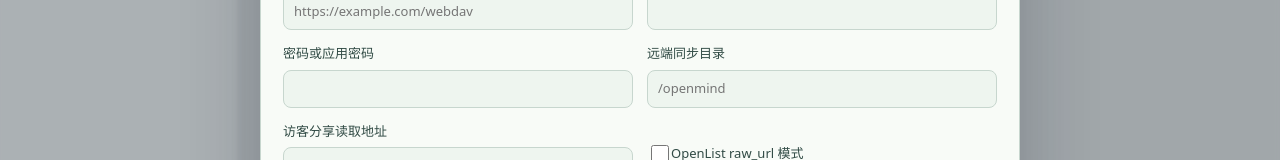
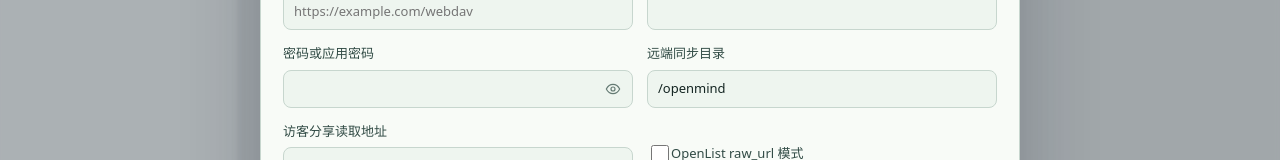
Before and after one commit to ming-log/OpenMind, a React (Vite) app: page / in a window 1280 px wide. Both pictures are taken after a click on the button 568 px from the left and 29 px from the top of the page. Shown: the part 203-363 px from the top of the page. Built offline with nearby package versions, Linux system fonts and the light colour scheme.

Commit message:
解决同步时无法同步外框及备注的BUG；优化设置初始值显示。

```diff
--- a/src/App.tsx
+++ b/src/App.tsx
@@ -724,6 +724,7 @@ function EditorApp() {
       commitDocument({
         ...documentState,
         root: parsed.root,
+        groupFrames: parsed.groupFrames,
         warnings: parsed.warnings,
       });
       setSelectedIds([parsed.root.id]);
@@ -733,12 +734,13 @@ function EditorApp() {
 
   function updateMarkdown(markdown: string): void {
     const parsed = parseMarkdown(markdown, documentState.fileName);
-    commitDocument(markDirty(documentState, markdown, parsed.root, parsed.warnings));
+    commitDocument(markDirty(documentState, markdown, parsed.root, parsed.warnings, parsed.groupFrames));
   }
 
   function updateRoot(nextRoot: DocumentState["root"]): void {
-    const markdown = serializeMarkdown(nextRoot);
-    commitUndoable(markDirty(documentState, markdown, nextRoot, documentState.warnings));
+    const groupFrames = documentState.groupFrames ?? [];
+    const markdown = serializeMarkdown(nextRoot, groupFrames);
+    commitUndoable(markDirty(documentState, markdown, nextRoot, documentState.warnings, groupFrames));
   }
 
   function addChild(parentId: string, side?: "left" | "right"): void {
@@ -787,6 +789,14 @@ function EditorApp() {
     setMessage("已移动节点");
   }
 
+  function commitGroupFrames(groupFrames: GroupFrame[], message?: string): void {
+    const markdown = serializeMarkdown(documentState.root, groupFrames);
+    commitUndoable(markDirty(documentState, markdown, documentState.root, documentState.warnings, groupFrames));
+    if (message) {
+      setMessage(message);
+    }
+  }
+
   function createGroupFrame(nodeIds: string[]): void {
     const uniqueIds = Array.from(new Set(nodeIds));
     if (!uniqueIds.length) {
@@ -805,8 +815,7 @@ function EditorApp() {
 
     if (hasExistingFrame) {
       const groupFrames = (documentState.groupFrames ?? []).filter((frame) => !sameFrameSet(frame));
-      commitUndoable(markDirty(documentState, documentState.markdown, documentState.root, documentState.warnings, groupFrames));
-      setMessage("已取消外框");
+      commitGroupFrames(groupFrames, "已取消外框");
       return;
     }
 
@@ -814,21 +823,19 @@ function EditorApp() {
       ...(documentState.groupFrames ?? []),
       { id: createNodeId("frame"), nodeIds: frameNodeIds, note: "备注" },
     ];
-    commitUndoable(markDirty(documentState, documentState.markdown, documentState.root, documentState.warnings, groupFrames));
-    setMessage("已添加外框");
+    commitGroupFrames(groupFrames, "已添加外框");
   }
 
   function updateGroupFrameNote(frameId: string, note: string): void {
     const groupFrames = (documentState.groupFrames ?? []).map((frame) => (
       frame.id === frameId ? { ...frame, note } : frame
     ));
-    commitUndoable(markDirty(documentState, documentState.markdown, documentState.root, documentState.warnings, groupFrames));
+    commitGroupFrames(groupFrames);
   }
 
   function deleteGroupFrame(frameId: string): void {
     const groupFrames = (documentState.groupFrames ?? []).filter((frame) => frame.id !== frameId);
-    commitUndoable(markDirty(documentState, documentState.markdown, documentState.root, documentState.warnings, groupFrames));
-    setMessage("已删除外框");
+    commitGroupFrames(groupFrames, "已删除外框");
   }
 
   function openSharePage(): void {
@@ -899,7 +906,7 @@ function EditorApp() {
     const existing = documents.find((document) => document.fileName === file.fileName);
     const parsed = parseMarkdown(markdown, file.fileName);
     const normalizedMarkdown = parsed.warnings.includes(MULTIPLE_H1_NORMALIZED_WARNING)
-      ? serializeMarkdown(parsed.root)
+      ? serializeMarkdown(parsed.root, parsed.groupFrames)
       : markdown;
 
     return ensureDocumentId({
@@ -907,7 +914,7 @@ function EditorApp() {
       fileName: file.fileName,
       markdown: normalizedMarkdown,
       root: parsed.root,
-      groupFrames: existing?.groupFrames ?? [],
+      groupFrames: parsed.groupFrames.length ? parsed.groupFrames : existing?.groupFrames ?? [],
       localModifiedAt: file.modifiedAt ?? now,
       lastSyncedAt: now,
       lastSavedMarkdown: normalizedMarkdown,
@@ -987,7 +994,7 @@ function EditorApp() {
         commitDocument({
           ...result.document,
           root: parsed.root,
-          groupFrames: result.document.groupFrames ?? [],
+          groupFrames: parsed.groupFrames,
           warnings: parsed.warnings,
         });
         setBackups((current) => [...result.backups, ...current]);
--- a/src/components/Icons.tsx
+++ b/src/components/Icons.tsx
@@ -298,3 +298,23 @@ export function NoteDotIcon(props: IconProps) {
     </IconBase>
   );
 }
+
+export function EyeIcon(props: IconProps) {
+  return (
+    <IconBase {...props}>
+      <path d="M2 12s3.5-7 10-7 10 7 10 7-3.5 7-10 7-10-7-10-7Z" />
+      <circle cx="12" cy="12" r="3" />
+    </IconBase>
+  );
+}
+
+export function EyeOffIcon(props: IconProps) {
+  return (
+    <IconBase {...props}>
+      <path d="M9.9 4.24A9.12 9.12 0 0 1 12 4c6.5 0 10 7 10 7a13.16 13.16 0 0 1-1.67 2.68" />
+      <path d="M6.61 6.61A13.526 13.526 0 0 0 2 12s3.5 7 10 7a9.74 9.74 0 0 0 5.39-1.61" />
+      <path d="M14.12 14.12a3 3 0 1 1-4.24-4.24" />
+      <path d="m2 2 20 20" />
+    </IconBase>
+  );
+}
--- a/src/components/SettingsModal.tsx
+++ b/src/components/SettingsModal.tsx
@@ -1,5 +1,6 @@
+import { useState } from "react";
 import type { BackupEntry, WebDavConfig } from "../domain/types";
-import { XIcon } from "./Icons";
+import { EyeIcon, EyeOffIcon, XIcon } from "./Icons";
 
 interface SettingsModalProps {
   config: WebDavConfig;
@@ -12,6 +13,8 @@ interface SettingsModalProps {
 }
 
 export function SettingsModal(props: SettingsModalProps) {
+  const [showPassword, setShowPassword] = useState(false);
+
   return (
     <div className="modal-backdrop" role="dialog" aria-modal="true">
       <section className="settings-modal">
@@ -38,11 +41,23 @@ export function SettingsModal(props: SettingsModalProps) {
           </label>
           <label>
             密码或应用密码
-            <input
-              type="password"
-              value={props.config.password ?? ""}
-              onChange={(event) => props.onConfigChange({ ...props.config, password: event.target.value })}
-            />
+            <span className="password-field">
+              <input
+                type={showPassword ? "text" : "password"}
+                value={props.config.password ?? ""}
+                onChange={(event) => props.onConfigChange({ ...props.config, password: event.target.value })}
+              />
+              <button
+                aria-label={showPassword ? "隐藏密码" : "显示密码"}
+                aria-pressed={showPassword}
+                className="password-toggle"
+                onClick={() => setShowPassword((current) => !current)}
+                title={showPassword ? "隐藏密码" : "显示密码"}
+                type="button"
+              >
+                {showPassword ? <EyeOffIcon size={16} /> : <EyeIcon size={16} />}
+              </button>
+            </span>
           </label>
           <label>
             远端同步目录
--- a/src/domain/markdown.ts
+++ b/src/domain/markdown.ts
@@ -1,5 +1,5 @@
 import { createNodeId, createStableTestId } from "./ids";
-import type { DocumentState, MindNode, ParseResult } from "./types";
+import type { DocumentState, GroupFrame, MindNode, ParseResult } from "./types";
 
 interface HeadingToken {
   level: number;
@@ -11,6 +11,12 @@ export const MULTIPLE_H1_NORMALIZED_WARNING = "Markdown has multiple H1 headings
 
 const SIDE_MARKER_PATTERN = /^<!--\s*openmind:side=(left|right)\s*-->\s*$/;
 const SIZE_MARKER_PATTERN = /^<!--\s*openmind:size=(\d+)x(\d+)\s*-->\s*$/;
+const FRAMES_MARKER_PATTERN = /^<!--\s*openmind:frames=([A-Za-z0-9+/=]+)\s*-->\s*$/;
+
+interface SerializedGroupFrame {
+  n: number[];
+  note: string;
+}
 
 function titleFromFileName(fileName: string): string {
   return fileName.replace(/\.[^.]+$/, "").trim() || "OpenMind";
@@ -81,7 +87,21 @@ export function createDefaultDocument(title = "OpenMind"): DocumentState {
 
 export function parseMarkdown(markdown: string, fileName = "OpenMind.md"): ParseResult {
   const warnings: string[] = [];
-  const lines = markdown.replace(/\r\n/g, "\n").split("\n");
+  const normalized = markdown.replace(/\r\n/g, "\n");
+  let framesEncoded: string | undefined;
+  const lines = normalized.split("\n").filter((line) => {
+    const framesMatch = FRAMES_MARKER_PATTERN.exec(line.trim());
+    if (framesMatch) {
+      framesEncoded = framesMatch[1];
+      return false;
+    }
+    return true;
+  });
+  const root = buildRootFromLines(lines, fileName, warnings);
+  return { root, warnings, groupFrames: decodeGroupFrames(root, framesEncoded) };
+}
+
+function buildRootFromLines(lines: string[], fileName: string, warnings: string[]): MindNode {
   const tokens: HeadingToken[] = [];
   const prelude: string[] = [];
   let current: HeadingToken | undefined;
@@ -105,7 +125,7 @@ export function parseMarkdown(markdown: string, fileName = "OpenMind.md"): Parse
     root.note = normalizeNote(prelude);
     const pseudoTokens = tokens.map((token, index) => headingToNode(token, index));
     attachChildren(root, pseudoTokens);
-    return { root, warnings };
+    return root;
   }
 
   const h1Count = tokens.filter((token) => token.level === 1).length;
@@ -123,14 +143,14 @@ export function parseMarkdown(markdown: string, fileName = "OpenMind.md"): Parse
       level: Math.min(token.level + 1, 6),
     }, index + 1));
     attachChildren(root, shiftedNodes);
-    return { root, warnings };
+    return root;
   }
 
   const scopedTokens = tokens.slice(firstH1Index);
   const nodes = scopedTokens.map((token, index) => headingToNode(token, index));
   const root = nodes[0];
   attachChildren(root, nodes.slice(1));
-  return { root, warnings };
+  return root;
 }
 
 function attachChildren(root: MindNode, nodes: MindNode[]): void {
@@ -145,7 +165,7 @@ function attachChildren(root: MindNode, nodes: MindNode[]): void {
   }
 }
 
-export function serializeMarkdown(root: MindNode): string {
+export function serializeMarkdown(root: MindNode, groupFrames: GroupFrame[] = []): string {
   const lines: string[] = [];
 
   function visit(node: MindNode): void {
@@ -165,5 +185,99 @@ export function serializeMarkdown(root: MindNode): string {
   }
 
   visit(root);
+
+  const framesMarker = encodeGroupFrames(root, groupFrames);
+  if (framesMarker) {
+    lines.push(framesMarker, "");
+  }
+
   return lines.join("\n").replace(/\n{3,}/g, "\n\n");
 }
+
+function listNodesInOrder(root: MindNode): MindNode[] {
+  const ordered: MindNode[] = [];
+
+  function visit(node: MindNode): void {
+    ordered.push(node);
+    node.children.forEach(visit);
+  }
+
+  visit(root);
+  return ordered;
+}
+
+function encodeGroupFrames(root: MindNode, groupFrames: GroupFrame[]): string | undefined {
+  if (!groupFrames.length) {
+    return undefined;
+  }
+
+  const indexById = new Map<string, number>();
+  listNodesInOrder(root).forEach((node, index) => indexById.set(node.id, index));
+
+  const serialized: SerializedGroupFrame[] = groupFrames
+    .map((frame) => {
+      const indexes = frame.nodeIds
+        .map((nodeId) => indexById.get(nodeId))
+        .filter((index): index is number => index !== undefined)
+        .sort((left, right) => left - right);
+      return { n: indexes, note: frame.note };
+    })
+    .filter((frame) => frame.n.length > 0);
+
+  if (!serialized.length) {
+    return undefined;
+  }
+
+  return `<!-- openmind:frames=${encodeBase64Json(serialized)} -->`;
+}
+
+function decodeGroupFrames(root: MindNode, encoded?: string): GroupFrame[] {
+  if (!encoded) {
+    return [];
+  }
+
+  const parsed = decodeBase64Json<SerializedGroupFrame[]>(encoded);
+  if (!Array.isArray(parsed)) {
+    return [];
+  }
+
+  const orderedNodes = listNodesInOrder(root);
+  return parsed
+    .map((frame, frameIndex): GroupFrame | undefined => {
+      if (!frame || !Array.isArray(frame.n)) {
+        return undefined;
+      }
+      const nodeIds = frame.n
+        .map((index) => orderedNodes[index]?.id)
+        .filter((nodeId): nodeId is string => typeof nodeId === "string");
+      if (!nodeIds.length) {
+        return undefined;
+      }
+      return {
+        id: createStableTestId("frame", frameIndex),
+        nodeIds,
+        note: typeof frame.note === "string" ? frame.note : "备注",
+      };
+    })
+    .filter((frame): frame is GroupFrame => frame !== undefined);
+}
+
+function encodeBase64Json(value: unknown): string {
+  const json = JSON.stringify(value);
+  const bytes = new TextEncoder().encode(json);
+  let binary = "";
+  bytes.forEach((byte) => {
+    binary += String.fromCharCode(byte);
+  });
+  return btoa(binary);
+}
+
+function decodeBase64Json<T>(encoded: string): T | undefined {
+  try {
+    const binary = atob(encoded);
+    const bytes = Uint8Array.from(binary, (char) => char.charCodeAt(0));
+    return JSON.parse(new TextDecoder().decode(bytes)) as T;
+  } catch {
+    return undefined;
+  }
+}
--- a/src/domain/storage.ts
+++ b/src/domain/storage.ts
@@ -1,6 +1,6 @@
-import { createDefaultDocument } from "./markdown";
+import { createDefaultDocument, parseMarkdown, serializeMarkdown } from "./markdown";
 import { DEFAULT_THEME_ID, getThemePreset } from "./themes";
-import type { PersistedState, WebDavConfig } from "./types";
+import type { DocumentState, PersistedState, WebDavConfig } from "./types";
 
 const STORAGE_KEY = "openmind:v1";
 
@@ -13,7 +13,7 @@ export function createEmptyWebDavConfig(): WebDavConfig {
   return {
     serverUrl: "",
     username: "",
-    remoteDir: "",
+    remoteDir: "/openmind",
     publicShareBaseUrl: "",
     publicShareProvider: "direct",
     rememberCredentials: false,
@@ -70,11 +70,13 @@ export function loadPersistedState(storage: StorageAdapter = window.localStorage
       ...(parsed.webDavConfig ?? {}),
     };
     const document = parsed.document ?? fallback.document;
-    const documents = (parsed.documents?.length ? parsed.documents : [document]).map((entry, index) => ({
-      ...entry,
-      id: entry.id ?? `task-${index + 1}`,
-      groupFrames: entry.groupFrames ?? [],
-    }));
+    const documents = (parsed.documents?.length ? parsed.documents : [document]).map((entry, index) => (
+      migrateDocumentFrames({
+        ...entry,
+        id: entry.id ?? `task-${index + 1}`,
+        groupFrames: entry.groupFrames ?? [],
+      })
+    ));
     const activeDocumentId = parsed.activeDocumentId ?? document.id ?? documents[0]?.id;
     return {
       document: documents.find((entry) => entry.id === activeDocumentId) ?? documents[0] ?? document,
@@ -93,6 +95,22 @@ export function loadPersistedState(storage: StorageAdapter = window.localStorage
   }
 }
 
+function migrateDocumentFrames(document: DocumentState): DocumentState {
+  const groupFrames = document.groupFrames ?? [];
+  if (!groupFrames.length || document.markdown.includes("openmind:frames=")) {
+    return { ...document, groupFrames };
+  }
+
+  const markdown = serializeMarkdown(document.root, groupFrames);
+  const parsed = parseMarkdown(markdown, document.fileName);
+  return {
+    ...document,
+    markdown,
+    groupFrames: parsed.groupFrames,
+    lastSavedMarkdown: document.lastSavedMarkdown === document.markdown ? markdown : document.lastSavedMarkdown,
+  };
+}
+
 export function savePersistedState(storage: StorageAdapter = window.localStorage, state: PersistedState): void {
   const config = state.webDavConfig.rememberCredentials
     ? { ...state.webDavConfig, password: encodeSecret(state.webDavConfig.password ?? "") }
--- a/src/domain/types.ts
+++ b/src/domain/types.ts
@@ -25,6 +25,7 @@ export interface GroupFrame {
 export interface ParseResult {
   root: MindNode;
   warnings: string[];
+  groupFrames: GroupFrame[];
 }
 
 export interface DocumentState {
--- a/src/styles.css
+++ b/src/styles.css
@@ -2125,6 +2125,38 @@ button:disabled:active {
   box-shadow: 0 0 0 3px var(--accent-ring);
 }
 
+.password-field {
+  position: relative;
+  display: block;
+}
+
+.password-field input {
+  padding-right: 40px;
+}
+
+.password-toggle {
+  position: absolute;
+  top: 50%;
+  right: 6px;
+  transform: translateY(-50%);
+  display: grid;
+  place-items: center;
+  width: 28px;
+  height: 28px;
+  padding: 0;
+  border: 0;
+  border-radius: 6px;
+  background: transparent;
+  color: var(--muted);
+  cursor: pointer;
+  transition: var(--transition);
+}
+
+.password-toggle:hover {
+  background: var(--surface-muted);
+  color: var(--text);
+}
+
 .check-row {
   grid-template-columns: 18px auto;
   align-items: center;
```
Also changed, not shown: 2 other files (tests, documents, lock files or other folders).
